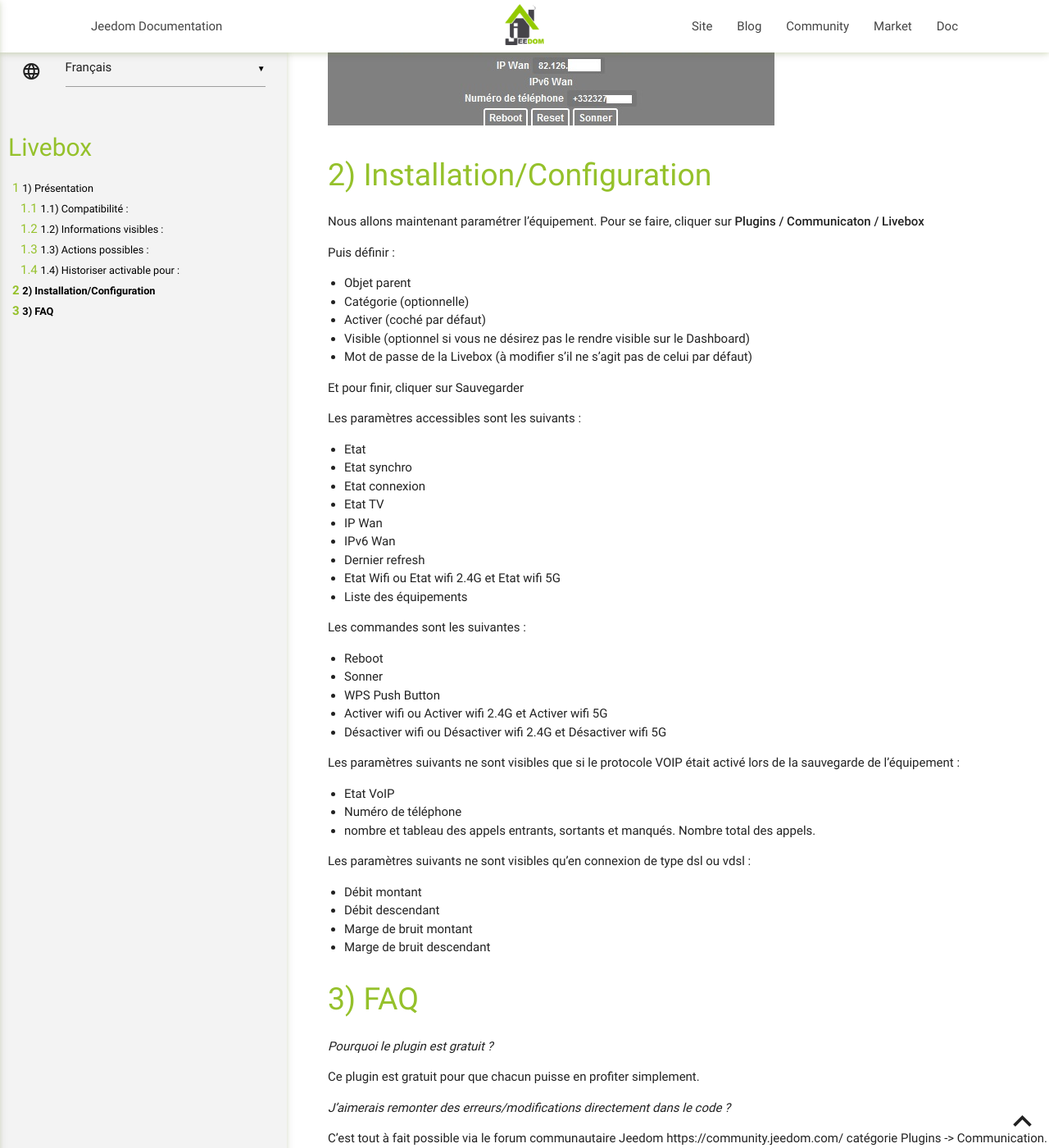
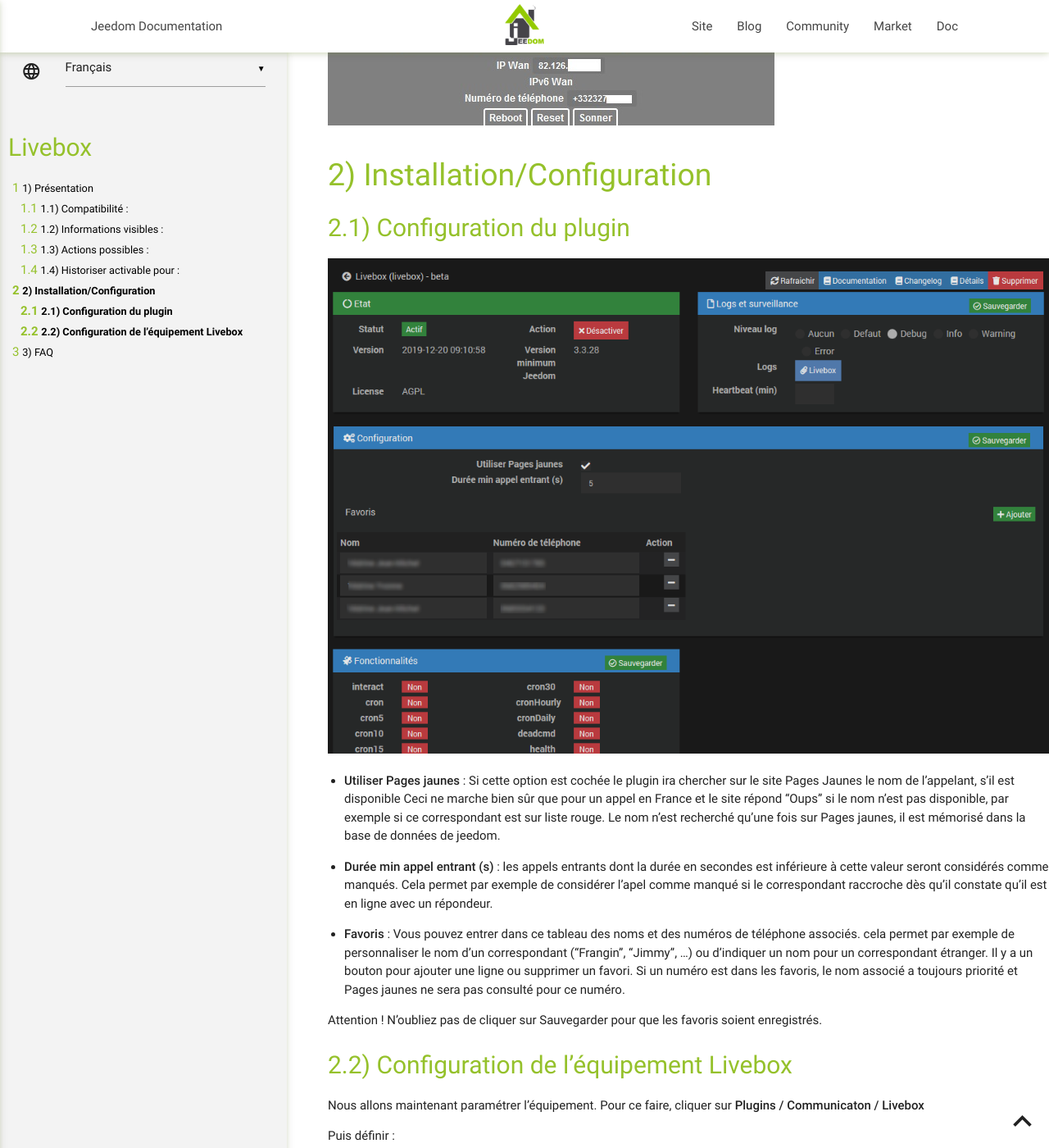
Before and after one commit to jmvedrine/plugin-livebox, a Jekyll site: the page built from docs/fr_FR/index.md, in a window 1280 px wide and 1400 px high, scrolled down 1731 px. Shown: the whole window at 82% size. Built offline with Jekyll 4.4.1, drawn with Linux system fonts in a browser that asks for light colours; our own code applies the rules of GitHub Pages for plain Markdown files.

```diff
--- a/docs/fr_FR/index.md
+++ b/docs/fr_FR/index.md
@@ -48,7 +48,27 @@ Historiser activable pour :
 Installation/Configuration
 ===
 
-Nous allons maintenant paramétrer l'équipement. Pour se faire, cliquer sur **Plugins / Communicaton / Livebox**
+Configuration du plugin
+---
+![configuration01](../images/configuration.png)
+
+- **Utiliser Pages jaunes** : Si cette option est cochée le plugin ira chercher sur le site Pages Jaunes le nom de l'appelant, s'il est disponible
+Ceci ne marche bien sûr que pour un appel en France et le site répond "Oups" si le nom n'est pas disponible, par exemple si ce correspondant est sur liste rouge.
+Le nom n'est recherché qu'une fois sur Pages jaunes, il est mémorisé dans la base de données de jeedom.
+
+- **Durée min appel entrant (s)** : les appels entrants dont la durée en secondes est inférieure à cette valeur seront considérés comme manqués.
+Cela permet par exemple de considérer l'apel comme manqué si le correspondant raccroche dès qu'il constate qu'il est en ligne avec un répondeur.
+
+- **Favoris** : Vous pouvez entrer dans ce tableau des noms et des numéros de téléphone associés. cela permet par exemple de personnaliser le nom d'un correspondant ("Frangin", "Jimmy", ...)
+ou d'indiquer un nom pour un correspondant étranger. Il y a un bouton pour ajouter une ligne ou supprimer un favori.
+Si un numéro est dans les favoris, le nom associé a toujours priorité et Pages jaunes ne sera pas consulté pour ce numéro.
+
+Attention ! N'oubliez pas de cliquer sur Sauvegarder pour que les favoris soient enregistrés.
+
+Configuration de l'équipement Livebox
+---
+
+Nous allons maintenant paramétrer l'équipement. Pour ce faire, cliquer sur **Plugins / Communicaton / Livebox**
 
 Puis définir :
 
```
Also changed, not shown: docs/fr_FR/changelog.md (+8 -0 lines), docs/images/configuration.png (added).
